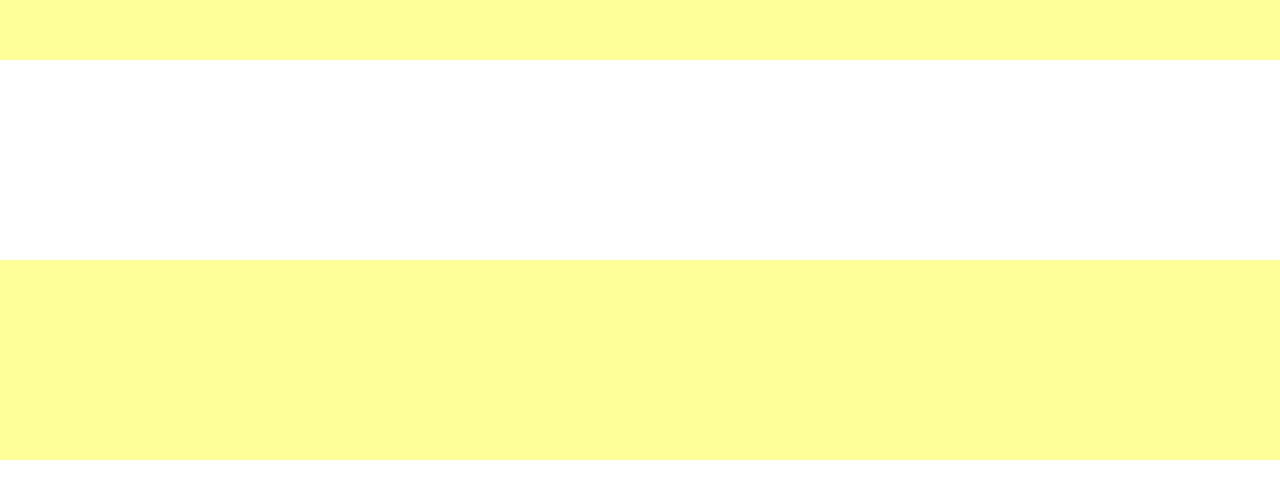
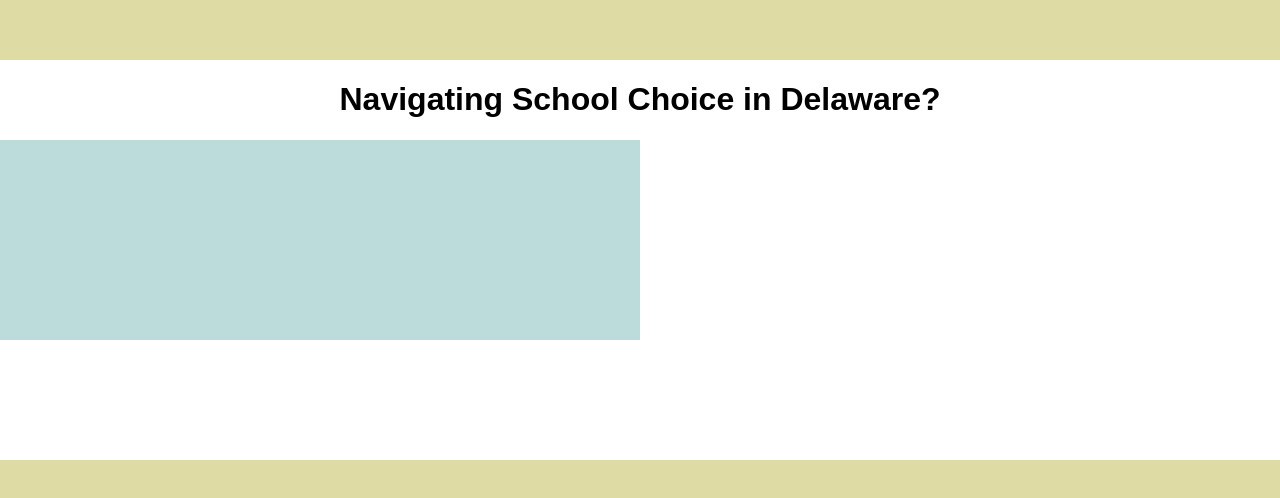
Before and after one commit to OpenDataDE/DE_School_Choice_Sherpa, a React (Create React App) app: page / in a window 1280 px wide. Shown: the part 140-638 px from the top of the page. Built offline with nearby package versions, Linux system fonts and the light colour scheme.

Commit message:
added redux to the project

```diff
--- a/package.json
+++ b/package.json
@@ -5,8 +5,10 @@
   "dependencies": {
     "react": "^16.5.0",
     "react-dom": "^16.5.0",
+    "react-redux": "^5.0.7",
     "react-router-dom": "^4.3.1",
-    "react-scripts": "1.1.5"
+    "react-scripts": "1.1.5",
+    "redux": "^4.0.0"
   },
   "scripts": {
     "start": "react-scripts start",
--- a/src/components/Footer.css
+++ b/src/components/Footer.css
@@ -1,5 +1,5 @@
 .bottom-banner {
-    background-color: #ffff99;
+    background-color: #dfdba5;
     height: 200px;
     width: 100%;
 }
--- a/src/components/Header.css
+++ b/src/components/Header.css
@@ -1,5 +1,5 @@
 .top-border {
-    background-color: #ffff99;
+    background-color: #dfdba5;
     height: 200px;
     width: 100%;
 }
--- a/src/pages/Landing.css
+++ b/src/pages/Landing.css
@@ -0,0 +1,13 @@
+.footer {
+    position: absolute;
+    bottom: 0;
+    width: 100%;
+}
+
+.icon-border {
+    display: flex;
+    justify-content: center;
+    height: 200px;
+    width: 50%;
+    background-color: rgba(166, 209, 207, 0.747);
+}
--- a/src/pages/Landing.js
+++ b/src/pages/Landing.js
@@ -8,9 +8,13 @@ class Landing extends Component {
     render() {
         return(
             <div>
-                <Header />
-                <Body />
-                <Footer />
+               <div><Header /></div>
+               <div><h1>
+                        Navigating School Choice in Delaware?
+                   </h1>
+                   <div className='icon-border'></div>
+                </div>
+               <div className='footer'><Footer /></div>
             </div>
         );
     }
```
Also changed, not shown: src/store/reducers.js (added), 1 other file (tests, documents, lock files or other folders).
